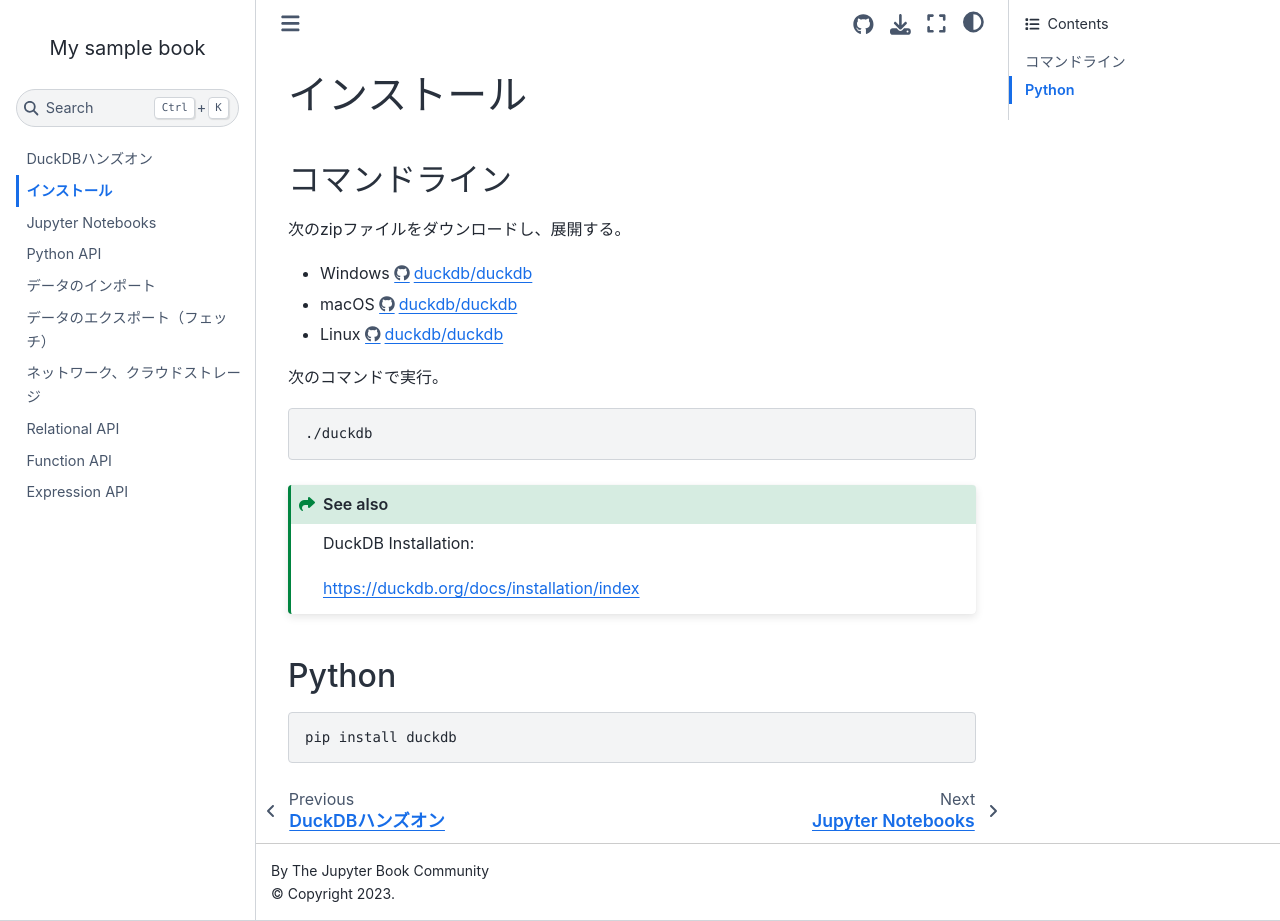
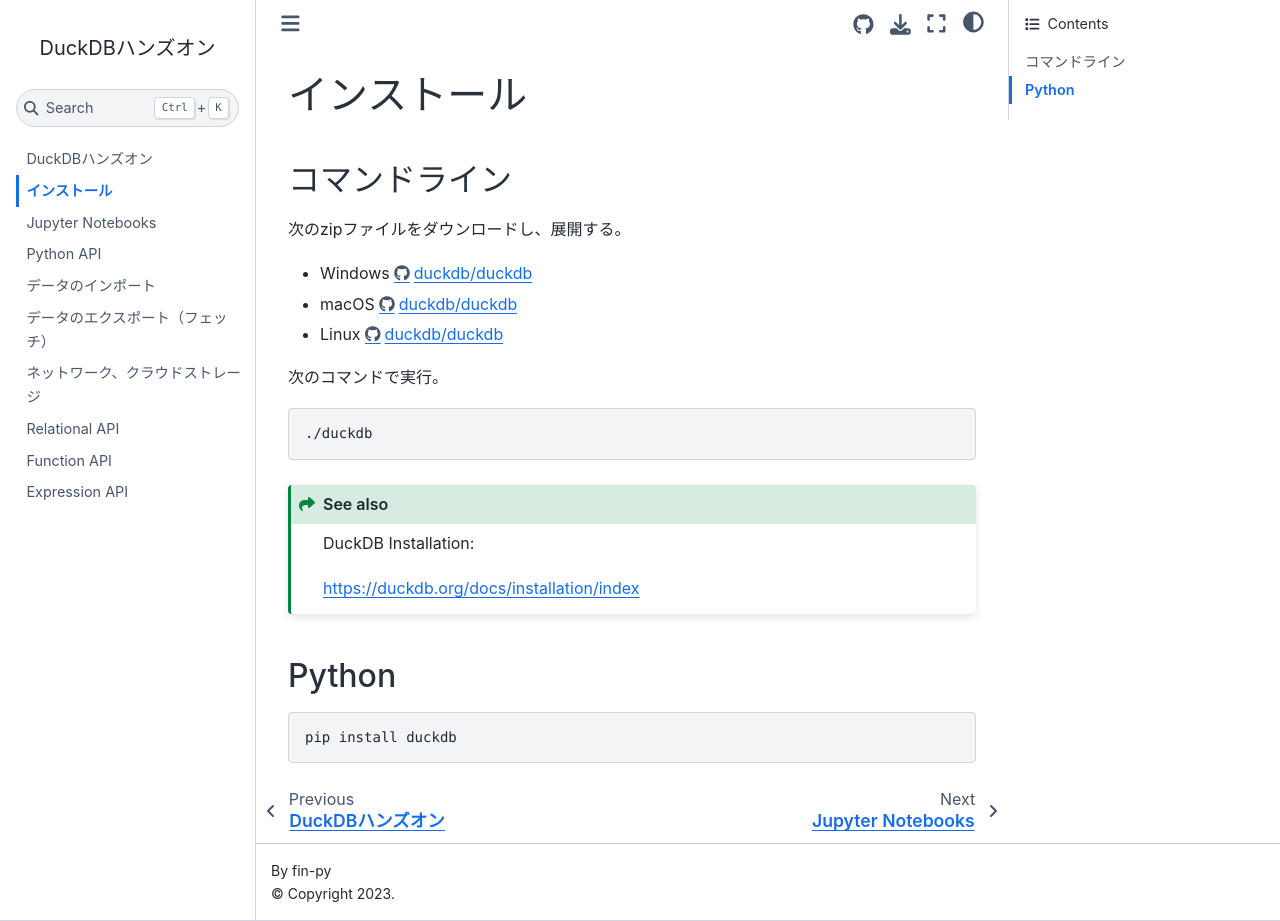
Before and after one commit to fin-py/duckdb-hands-on, a Jupyter Book: the page built from docs/install.md, in a window 1280 px wide and 921 px high. Built offline with Jupyter Book 1.0.4 settings and Sphinx 7.4.7 and the Sphinx Book theme 1.1.4, drawn with Linux system fonts in a browser that asks for light colours; pages that are not in the unit, such as notebooks, are missing from menus; comment, search, counter and statistics services are not loaded.

Commit message:
_config.yml

```diff
--- a/docs/_config.yml
+++ b/docs/_config.yml
@@ -1,8 +1,8 @@
 # Book settings
 # Learn more at https://jupyterbook.org/customize/config.html
 
-title: My sample book
-author: The Jupyter Book Community
+title: DuckDBハンズオン
+author: fin-py
 logo: logo.png
 
 # Force re-execution of notebooks on each build.
@@ -21,7 +21,7 @@
 
 # Information about where the book exists on the web
 repository:
-  url: https://github.com/executablebooks/jupyter-book  # Online location of your book
+  url: https://github.com/fin-py/duckdb-hands-on  # Online location of your book
   path_to_book: docs  # Optional path to your book, relative to the repository root
   branch: master  # Which branch of the repository should be used when creating links (optional)
 
```
